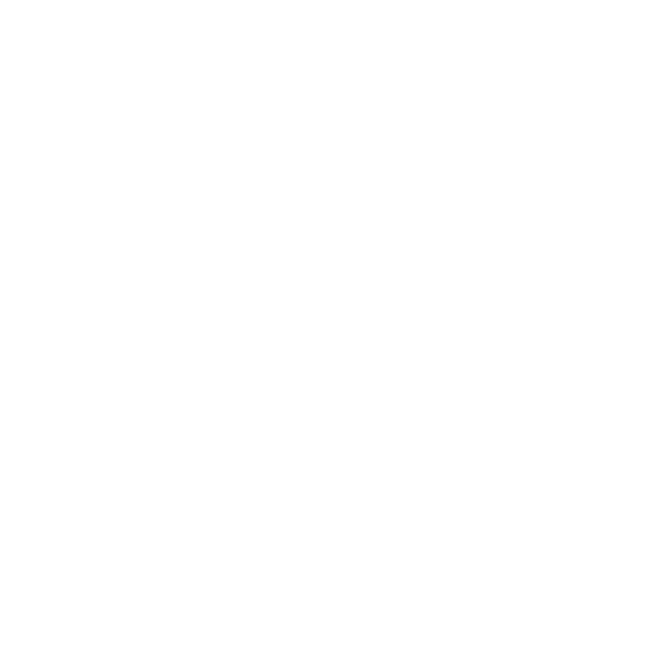
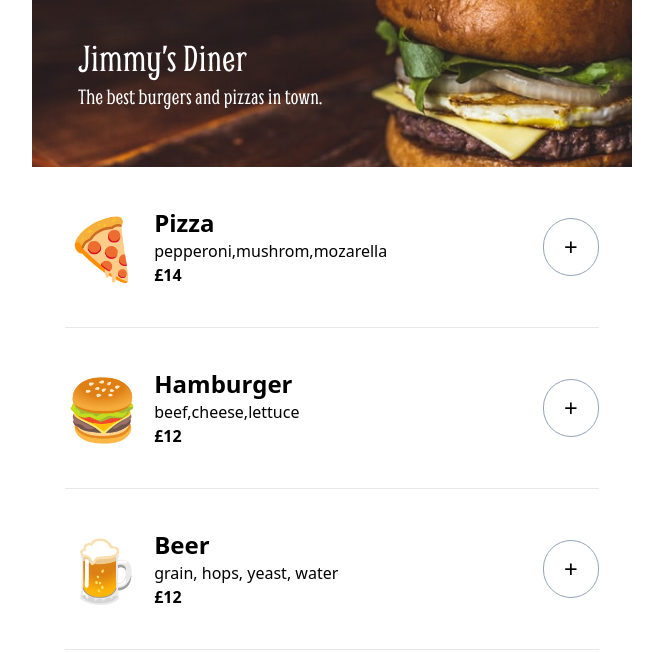
Before and after one commit to MSzoot/restaurant-menu, a website with bundled scripts: page index.html in a window 1280 px wide. Shown: the whole page, without its empty margins (308-971 px from the left). Built offline with nearby package versions, Linux system fonts and the light colour scheme.

Commit message:
render html added

```diff
--- a/index.html
+++ b/index.html
@@ -7,6 +7,11 @@
     <link href="/dist/output.css" rel="stylesheet" />
     <title>Jimmi's Dinner</title>
   </head>
-  <body></body>
+  <body class="max-w-screen-sm mx-auto">
+    <header>
+      <img src="img/header.jpg" alt="picture of burger" class="block mx-auto" />
+    </header>
+    <div id="menu"></div>
+  </body>
   <script src="/script.js" type="module"></script>
 </html>
--- a/script.js
+++ b/script.js
@@ -1 +1,46 @@
 import { menuArray } from "./data.js";
+
+
+
+
+
+
+
+
+
+
+
+
+
+
+
+
+
+
+
+let render = () => {
+
+    for (let product of menuArray){
+        document.getElementById("menu").innerHTML +=
+    `<div
+    class="w-10/12 mx-auto flex items-center py-10 border-b border-slate-400-b"
+  >
+    <span class="text-6xl w-2/12">${product.emoji}</span>
+    <div class="flex w-10/12 justify-between items-center">
+      <div>
+        <h1 class="text-2xl font-bold">${product.name}</h1>
+        <p>${product.ingredients}</p>
+        <p class="font-bold">£${product.price}</p>
+      </div>
+      <button
+        id = ${product.id}
+        class="border border-slate-400 rounded-full px-5 py-3 text-2xl"
+      >
+        +
+      </button>
+    </div>
+  </div>`
+    }
+}
+
+render()
```
Also changed, not shown: dist/output.css, img/header.jpg (added), 1 other file.
